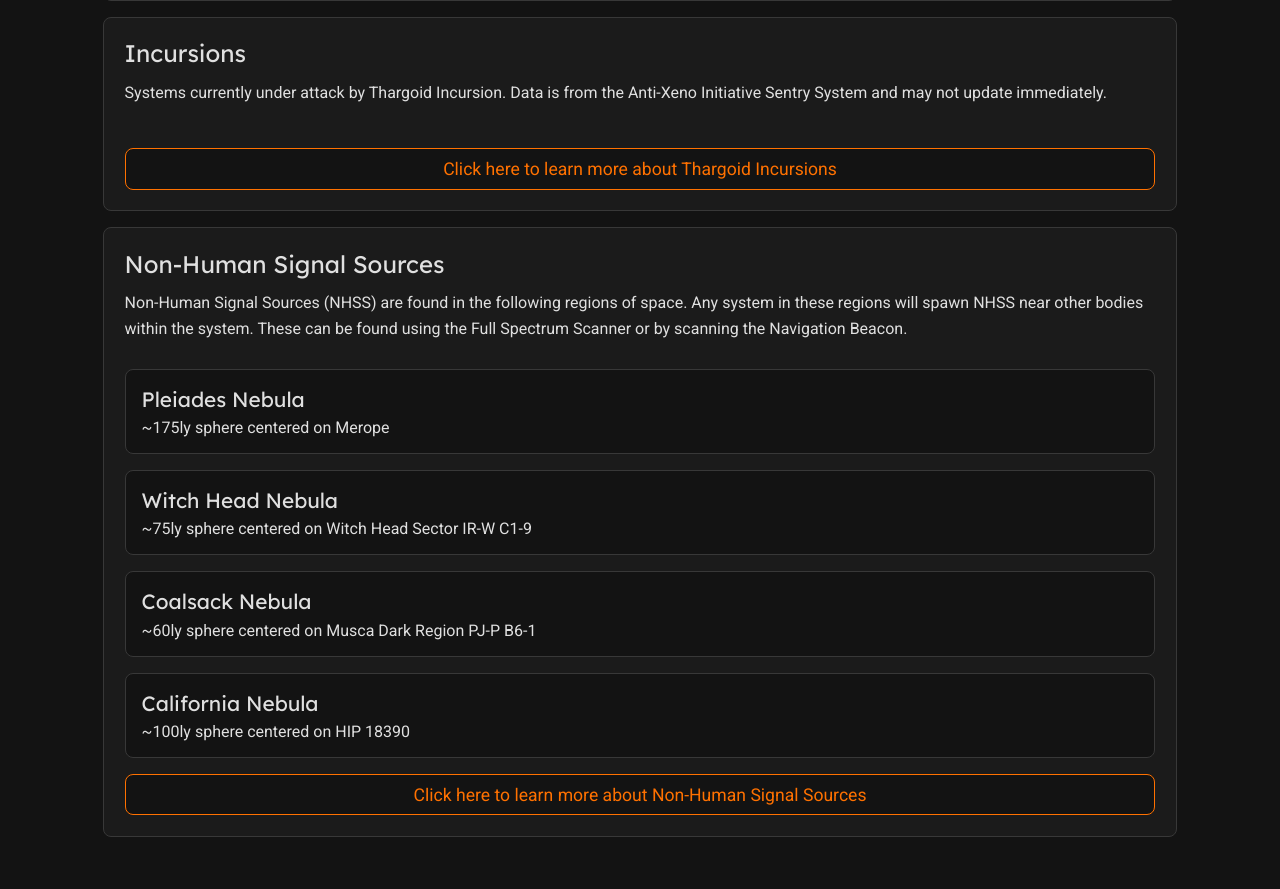
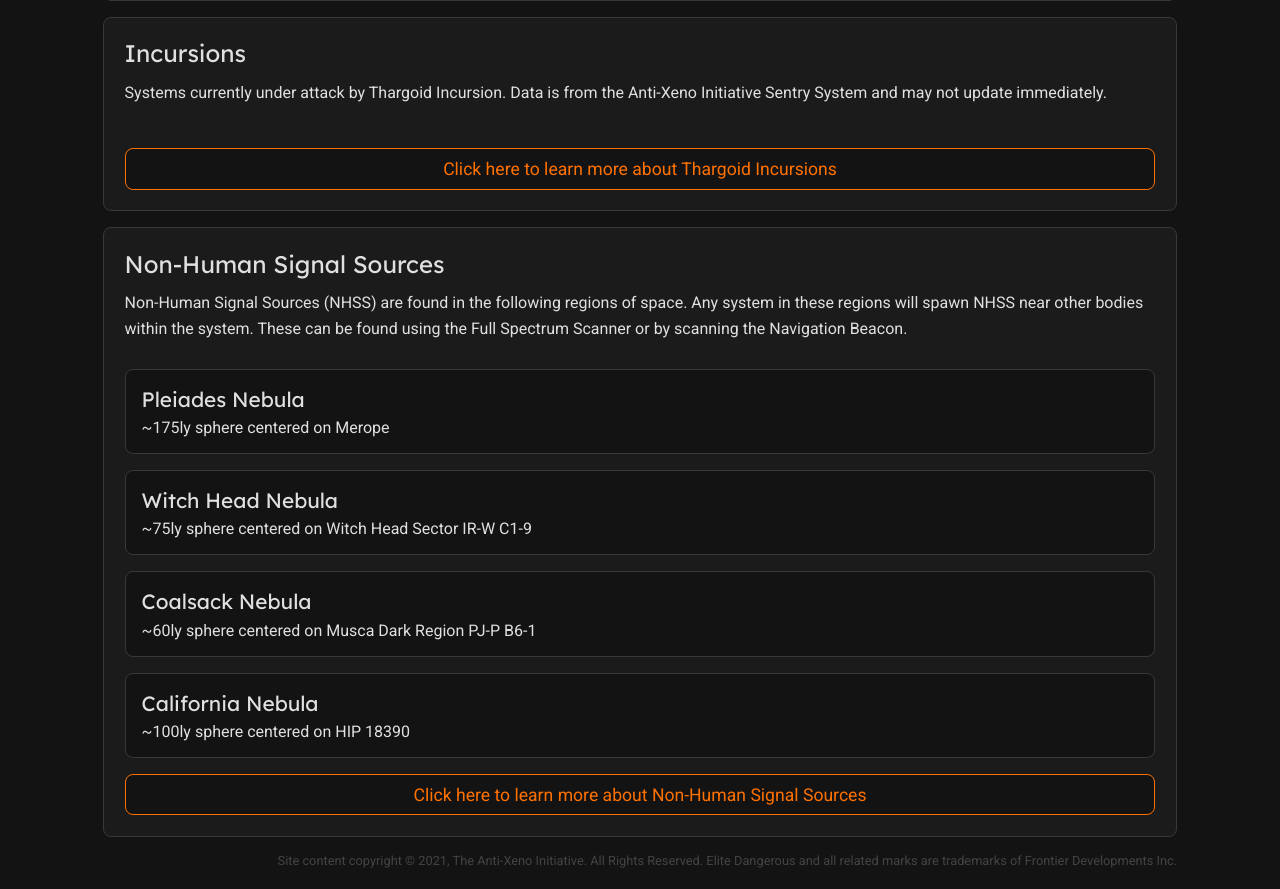
Before and after one commit to antixenoinitiative/thargoid.watch, a website: page public/index.html in a window 1280 px wide. Shown: the part 117-1006 px from the top of the page. Before the commit the page ends 978 px from the top, so only its background shows below. Drawn offline with Linux system fonts and the light colour scheme.

Commit message:
added footer and favicon support

```diff
--- a/public/index.html
+++ b/public/index.html
@@ -1,13 +1,17 @@
 <!DOCTYPE html>
 <html lang="en">
 <head>
+    <title>Thargoid.watch</title>
     <meta charset="UTF-8">
     <meta http-equiv="X-UA-Compatible" content="IE=edge">
     <meta name="viewport" content="width=device-width, initial-scale=1.0">
     <meta property="og:title" content="Thargoid Watch" />
     <meta property="og:description" content="Thargoid Incursion and Activity Information from the Anti-Xeno Initiative" />
     <meta property="og:image" content="https://www.thargoid.watch/AXI_Insignia_Hypen_512.png" />
-    <title>Thargoid.watch</title>
+    <link rel="apple-touch-icon" sizes="180x180" href="/apple-touch-icon.png">
+    <link rel="icon" type="image/png" sizes="32x32" href="/favicon-32x32.png">
+    <link rel="icon" type="image/png" sizes="16x16" href="/favicon-16x16.png">
+    <link rel="manifest" href="/site.webmanifest">
     <link rel="stylesheet" href="style.css">
     <style>
         @import url('https://fonts.googleapis.com/css2?family=Roboto:ital,wght@0,100;0,400;1,100&family=Share+Tech+Mono&display=swap');
@@ -49,7 +53,6 @@
             </div>
         </div>
 
-
         <div id="nhss" class="contenttext boxstyle">
             <article>
                 <h1>Non-Human Signal Sources</h1>
@@ -75,6 +78,7 @@
                 <a class="subsection-link" href="https://wiki.antixenoinitiative.com/en/nhss">Click here to learn more about Non-Human Signal Sources</a>
             </div>
         </div>
+        <p id="footer">Site content copyright © 2021, The Anti-Xeno Initiative. All Rights Reserved. Elite Dangerous and all related marks are trademarks of Frontier Developments Inc.</p>
     </div>
 </body>
 </html>
--- a/public/style.css
+++ b/public/style.css
@@ -306,3 +306,9 @@
 .status-massive {
     color: var(--presence-massive);
 }
+
+#footer {
+    font-size: 0.8rem;
+    text-align: right;
+    color: #444444;
+}
```
Also changed, not shown: public/android-chrome-192x192.png (added), public/android-chrome-512x512.png (added), public/apple-touch-icon.png (added), public/favicon-16x16.png (added), public/favicon-32x32.png (added), public/favicon.ico (added), public/site.webmanifest (added).
